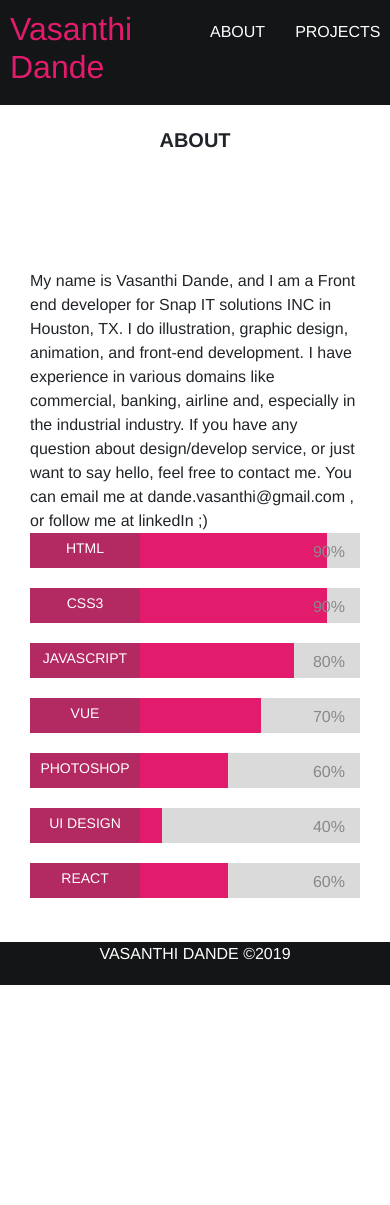
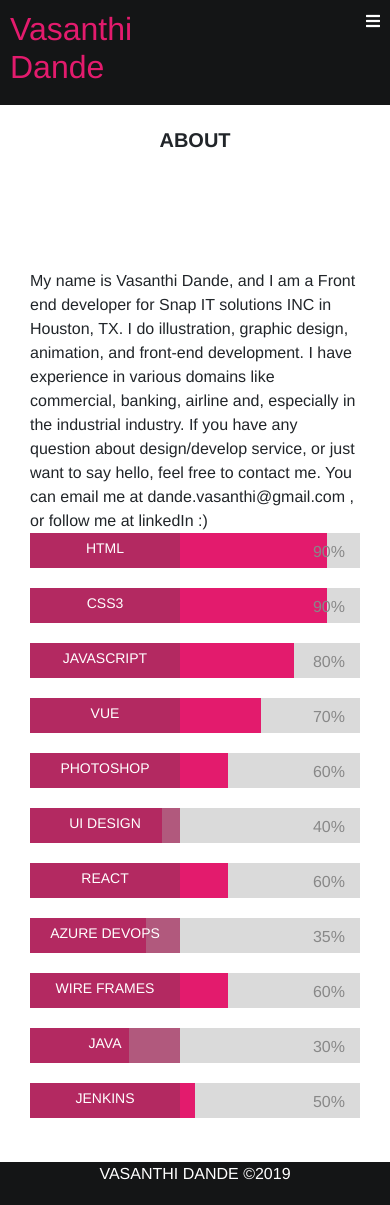
Before and after one commit to dande10/portfolio, a Vue app in the folder portfolio/: page /#/about in a window 390 px wide. Before the commit the page ends 985 px from the top, so only its background shows below. Built offline with nearby package versions, Linux system fonts and the light colour scheme.

Commit message:
mobile chnages

```diff
--- a/portfolio/src/App.vue
+++ b/portfolio/src/App.vue
@@ -36,9 +36,7 @@ $fa-font-path: "~@fortawesome/fontawesome-free/webfonts";
   text-align: center;
   overflow-x: hidden;
 }
-.application {
-  // &__components-container {
-  //   min-height: calc(100vh - 110px);
-  // }
+.application__components-container {
+  // background: gray;
 }
 </style>
--- a/portfolio/src/components/HeaderSection.vue
+++ b/portfolio/src/components/HeaderSection.vue
@@ -1,7 +1,7 @@
 <template>
     <div class="row header-section__row">
         <div class="col-6 header-section__first">
-            <h2>{{ $t('name') }}</h2>
+            <h2><router-link to="/" class="header-section__first">{{ $t('name') }}</router-link></h2>
          </div>
          <div class="header-section__navigation">
             <div class="col">
@@ -17,11 +17,26 @@
                 <router-link to="/contact">CONTACT</router-link>
             </div>
          </div>
+         <div class="header-section__navigation--mobile-view">
+            <div class="col">
+                <i class="fa fa-bars" @click="navMenu"/>
+            </div>
+         </div>
     </div>
 </template>
 <script>
 export default {
-    name: 'header-section'
+    name: 'header-section',
+    data (){
+        return {
+            navMenuShow: false
+        }
+    },
+    methods: {
+       navMenu: function(){
+           this.navMenuShow = true;
+       }
+    }
 }
 </script>
 <style scoped lang="scss">
@@ -34,6 +49,7 @@ export default {
     &__first {
         text-align: left;
         color: #e31b6d;
+        text-decoration: none;
     }
     &__navigation {
         display: flex;
@@ -46,6 +62,16 @@ export default {
         a:hover {
             color: #e31b6d;
         }
+        @media screen and (max-width: 768px) {
+                display: none;
+            }
+        &--mobile-view{
+            display: none;
+            @media screen and (max-width: 768px) {
+                display: inline;
+                margin-left: auto;
+            }
+        }
     }
 }
 </style>
--- a/portfolio/src/components/OverView/Overview.vue
+++ b/portfolio/src/components/OverView/Overview.vue
@@ -22,7 +22,7 @@
         I have experience in various domains like commercial, banking, airline and,
          especially in the industrial industry. If you have any question about design/develop service,
          or just want to say hello, feel free to contact me. You can email me at dande.vasanthi@gmail.com ,
-          or follow me at  linkedIn ;)
+          or follow me at  linkedIn :)
              </span>
         </div>
         <div class="col">
--- a/portfolio/src/components/ProgressBar.vue
+++ b/portfolio/src/components/ProgressBar.vue
@@ -55,6 +55,26 @@ export default {
             id: 7,
             title: 'REACT',
             value: '60%'
+          },
+          {
+            id: 8,
+            title: 'Azure Devops',
+            value: '35%'
+          },
+          {
+            id: 9,
+            title: 'wire frames',
+            value: '60%'
+          },
+          {
+            id: 10,
+            title: 'Java',
+            value: '30%'
+          },
+          {
+            id: 11,
+            title: 'Jenkins',
+            value: '50%'
           }
         ]
       }
@@ -90,8 +110,9 @@ export default {
         padding: 5px;
         position: absolute;
         height: 35px;
-        width: 110px;
+        width: 150px;
         font-size: 14px;
+        text-transform: uppercase;
     }
     &__percentage {
         right: 0;
--- /dev/null
+++ b/portfolio/src/components/Resume.vue
@@ -0,0 +1,15 @@
+<template>
+    <div class="resume">
+
+    </div>
+</template>
+<script>
+export default {
+    name: 'resume'
+
+
+}
+</script>
+<style scoped lang="scss">
+
+</style>
--- a/portfolio/src/router/index.js
+++ b/portfolio/src/router/index.js
@@ -3,6 +3,8 @@ import Router from 'vue-router';
 import Home from '@/components/Home';
 import Overview from '@/components/OverView/Overview.vue';
 import projects from '@/components/OverView/projects.vue';
+import Resume from '@/components/Resume.vue';
+import contact from '@/components/contact/contact.vue';
 
 Vue.use(Router);
 
@@ -25,13 +27,13 @@ export default new Router({
     },
     {
       path: '/resume',
-      name: 'overview',
-      component: Overview
+      name: 'resume',
+      component: Resume
     },
     {
       path: '/contact',
-      name: 'overview',
-      component: Overview
+      name: 'contact',
+      component: contact
     }
   ]
 });
```
